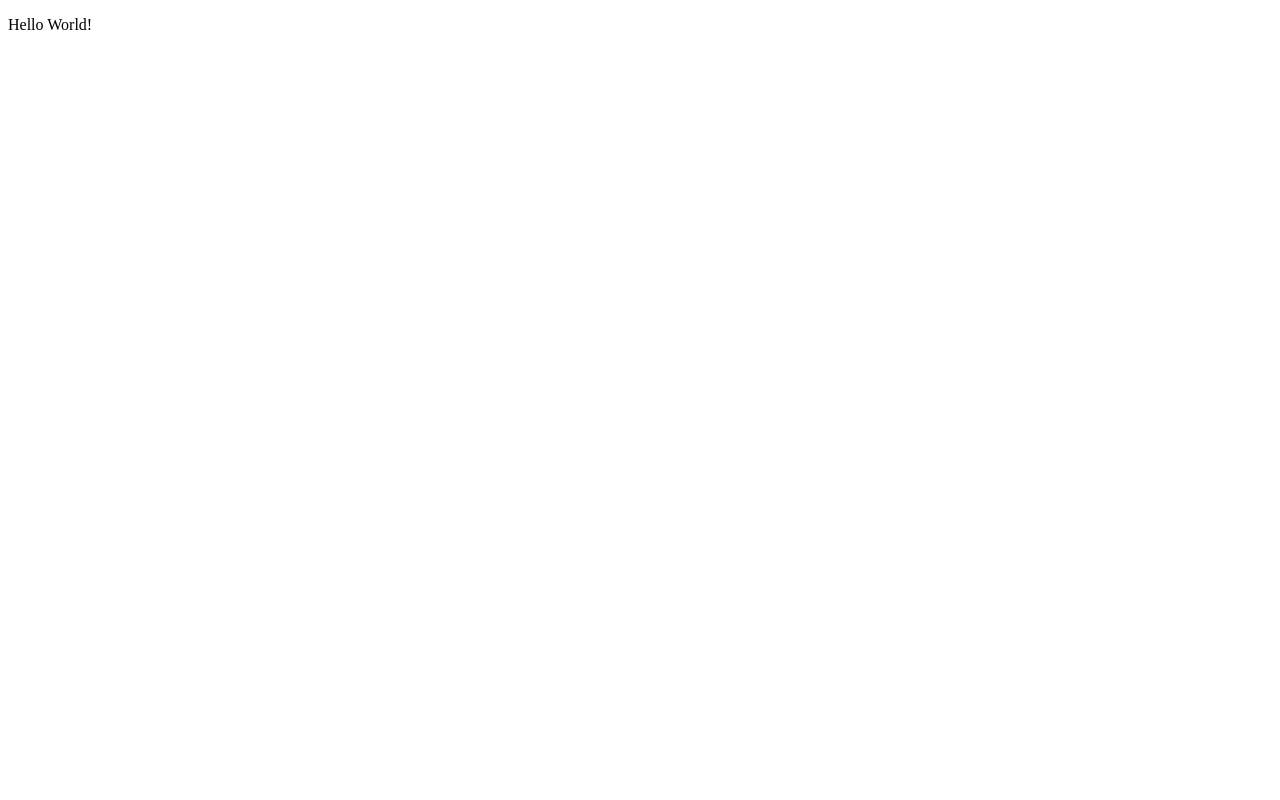
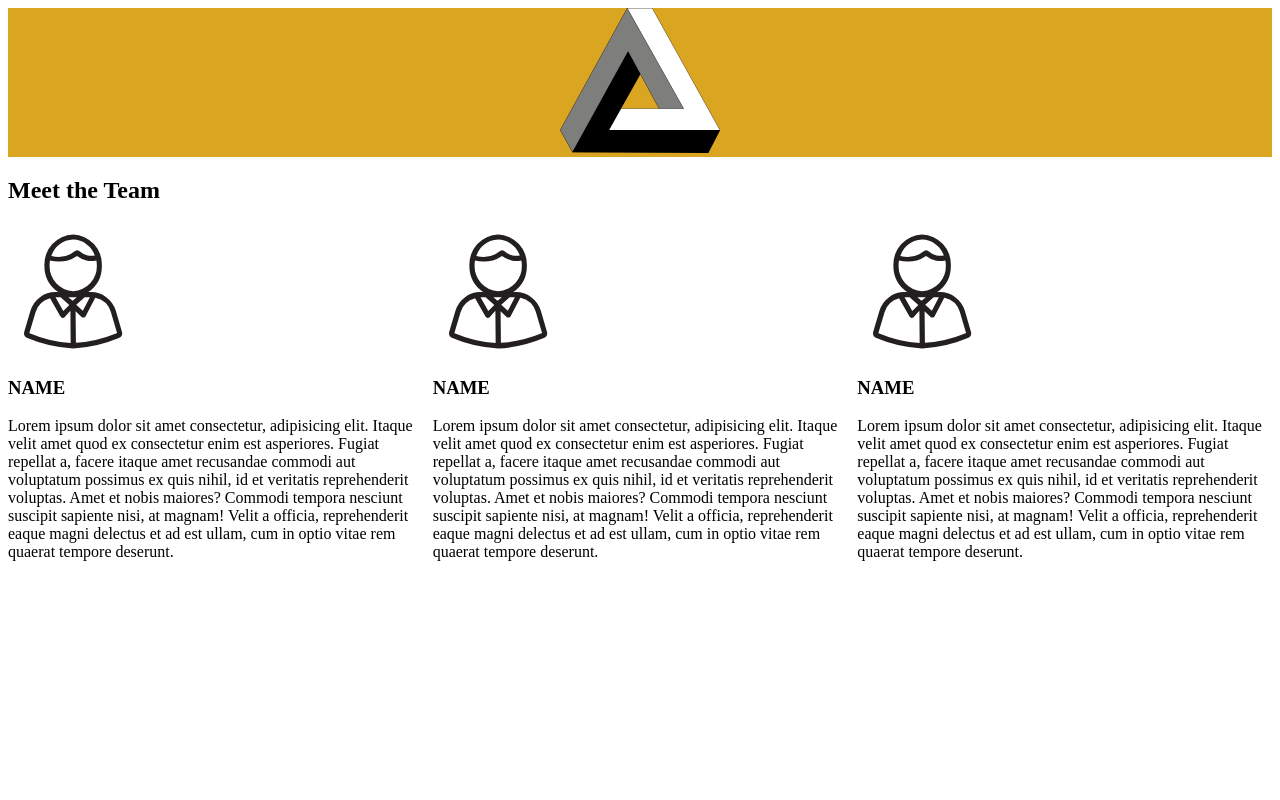
Before and after one commit to Zhu-Peter/W4A, a plain HTML site: page index.html in a window 1280 px wide. Shown: the top 800 px of the page. Drawn offline with Linux system fonts and the light colour scheme.

Commit message:
added initial content header and main content

```diff
--- a/css/style.css
+++ b/css/style.css
@@ -0,0 +1,25 @@
+body {
+    display: grid;
+    /* background-color: aqua; */
+}
+
+header {
+    background-color: goldenrod;
+    text-align: center;
+}
+
+#header_logo {
+    width: 100px;
+
+    /* tablet image size */
+    @media only screen and (min-width: 768px){
+        width: 160px;
+    }
+}
+
+#team_container {
+    display: grid;
+    grid-template-columns: 1fr 1fr 1fr;
+    grid-template-rows: 1fr 1fr 1fr;
+    grid-gap: 10px;
+}
--- a/index.html
+++ b/index.html
@@ -1,12 +1,63 @@
 <!DOCTYPE html>
 <html lang=en>
+
 <head>
     <meta charset=UTF-8>
     <meta http-equiv=X-UA-Compatible content=IE=edge>
     <meta name=viewport content=width=device-width, initial-scale=1.0>
     <title>W4A</title>
+
+    <link rel="stylesheet" href="css/style.css">
 </head>
+
 <body>
-    <p>Hello World!</p>
+    <header>
+        <img id="header_logo" src="images/logo.png" alt="logo" width="170px">
+    </header>
+    <main>
+        <section id="team">
+            <h1 id="team_title">Meet the Team</h1>
+            <div id="team_container">
+                <article>
+                    <img class="team_picture" src="images/team.svg" alt="Person" width="130px">
+                    <h1 class="team_name">NAME</h1>
+                    <p class="team_description">Lorem ipsum dolor sit amet consectetur, adipisicing elit. Itaque velit
+                        amet quod ex consectetur enim est asperiores. Fugiat repellat a, facere itaque amet recusandae
+                        commodi aut voluptatum possimus ex quis nihil, id et veritatis reprehenderit voluptas. Amet et
+                        nobis maiores? Commodi tempora nesciunt suscipit sapiente nisi, at magnam! Velit a officia,
+                        reprehenderit eaque magni delectus et ad est ullam, cum in optio vitae rem quaerat tempore
+                        deserunt.</p>
+                </article>
+                <article>
+                    <img class="team_picture" src="images/team.svg" alt="Person" width="130px">
+                    <h1 class="team_name">NAME</h1>
+                    <p class="team_description">Lorem ipsum dolor sit amet consectetur, adipisicing elit. Itaque velit
+                        amet quod ex consectetur enim est asperiores. Fugiat repellat a, facere itaque amet recusandae
+                        commodi aut voluptatum possimus ex quis nihil, id et veritatis reprehenderit voluptas. Amet et
+                        nobis maiores? Commodi tempora nesciunt suscipit sapiente nisi, at magnam! Velit a officia,
+                        reprehenderit eaque magni delectus et ad est ullam, cum in optio vitae rem quaerat tempore
+                        deserunt.</p>
+                </article>
+                <article>
+                    <img class="team_picture" src="images/team.svg" alt="Person" width="130px">
+                    <h1 class="team_name">NAME</h1>
+                    <p class="team_description">Lorem ipsum dolor sit amet consectetur, adipisicing elit. Itaque velit
+                        amet quod ex consectetur enim est asperiores. Fugiat repellat a, facere itaque amet recusandae
+                        commodi aut voluptatum possimus ex quis nihil, id et veritatis reprehenderit voluptas. Amet et
+                        nobis maiores? Commodi tempora nesciunt suscipit sapiente nisi, at magnam! Velit a officia,
+                        reprehenderit eaque magni delectus et ad est ullam, cum in optio vitae rem quaerat tempore
+                        deserunt.</p>
+                </article>
+            </div>
+        </section>
+        <section id="product">
+            <h1>Our Product</h1>
+            <div id="product_container">
+
+            </div>
+        </section>
+    </main>
+    <footer></footer>
 </body>
+
 </html>
```
